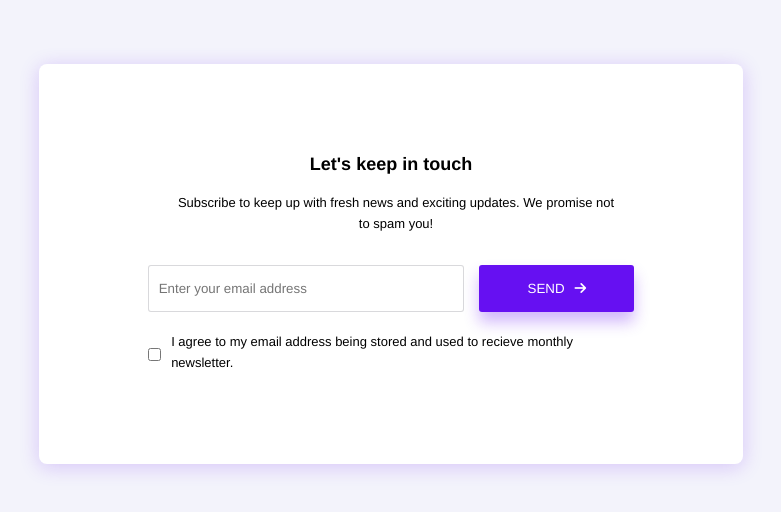
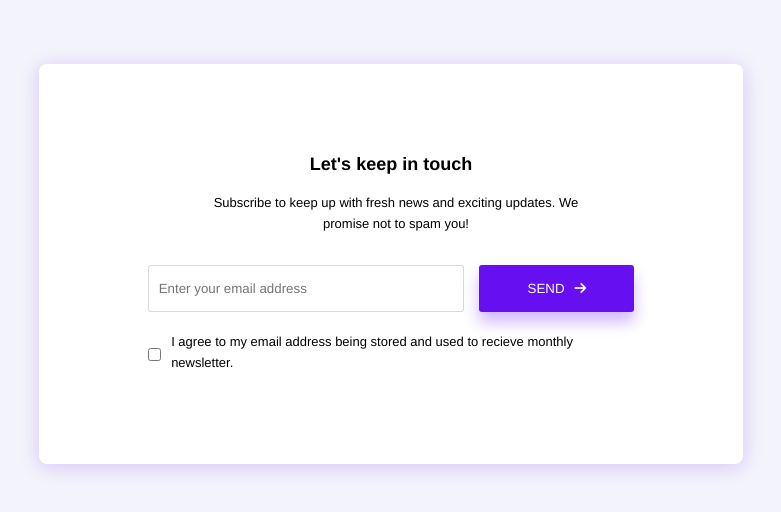
Before and after one commit to mageshsridhar/duidc-dayone, a plain HTML site: page index.html in a window 1280 px wide. Shown: the part 136-648 px from the top of the page, without its empty margins (249-1030 px from the left). Drawn offline with Linux system fonts and the light colour scheme.

Commit message:
Update style.css

```diff
--- a/style.css
+++ b/style.css
@@ -32,7 +32,7 @@ h2{
     font-size: 13px;
     text-align: center;
     margin-bottom: 30px;
-    width: 62%;
+    width: 55%;
 }
 .inputAndButton{
     width: 100%;
```
